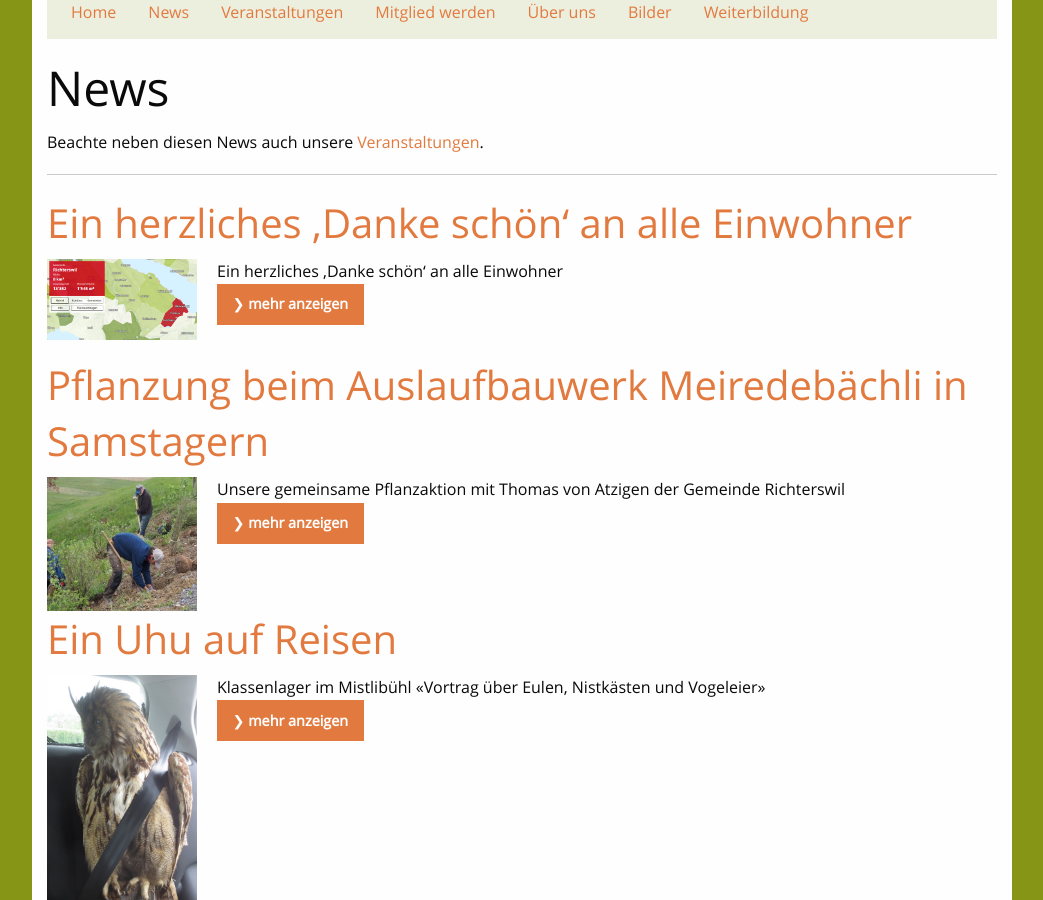
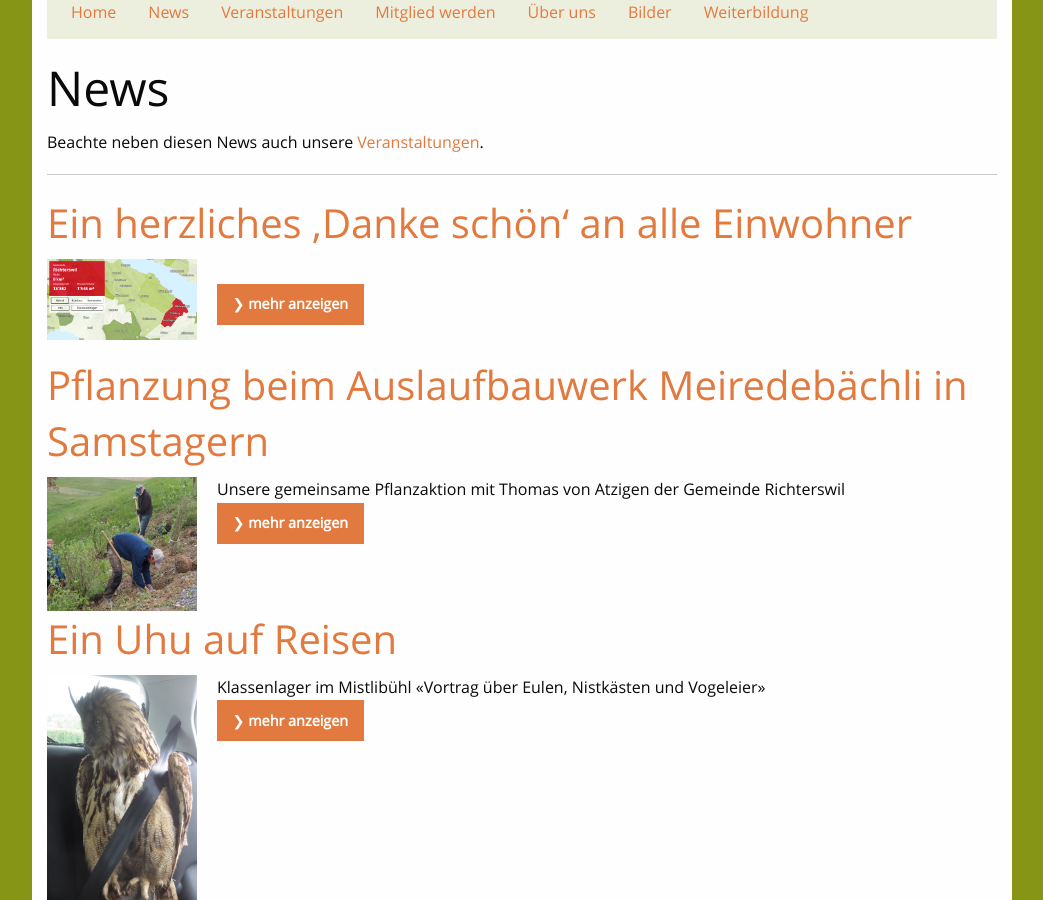
Before and after one commit to Naturschutz-Richterswil-Samstagern/Naturschutz-Richterswil-Samstagern.github.io, a Jekyll site: the page built from _pages/news.html, in a window 1280 px wide and 900 px high, scrolled down 303 px. Shown: the whole window, without its empty margins (118-1161 px from the left). Built offline with Jekyll 4.4.1, drawn with Linux system fonts in a browser that asks for light colours; comment, search, counter and statistics services are not loaded.

Commit message:
Update 2019-06-12-missionb.md

```diff
--- a/_posts/news/2019-06-12-missionb.md
+++ b/_posts/news/2019-06-12-missionb.md
@@ -5,7 +5,7 @@ title: Ein herzliches ‚Danke schön‘ an alle Einwohner
 date: '2019-05-06 09:42 +0100'
 image: /images/news/missionb.jpg
 published: true
-tagline: Ein herzliches ‚Danke schön‘ an alle Einwohner
+tagline:
 ---
 
 **Ein herzliches ‚Danke schön‘ an alle Einwohner,**
```
